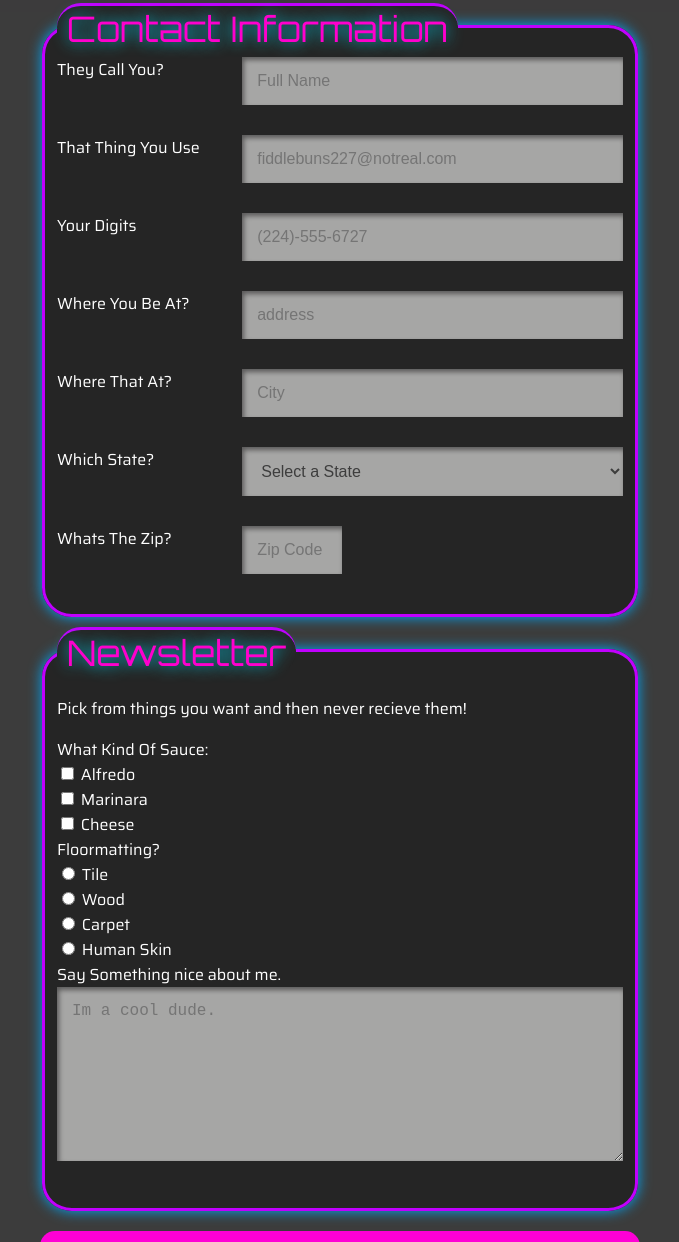
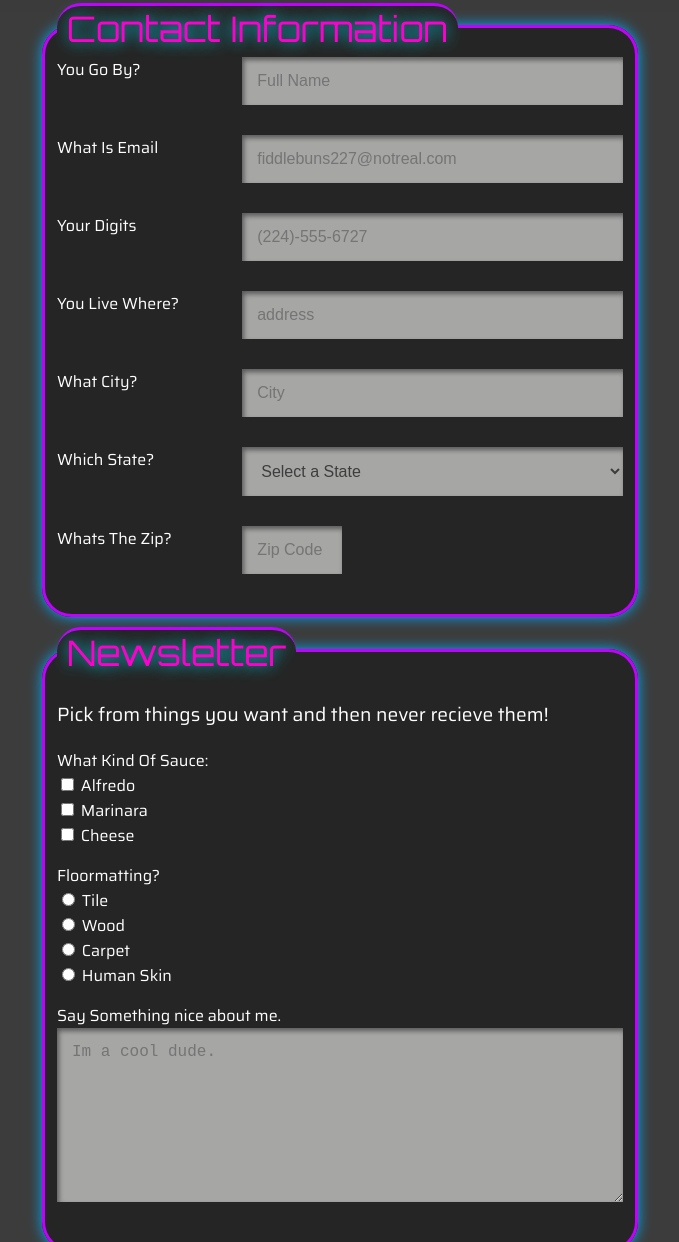
Before and after one commit to NationalThreatRaccoon/Unit-3-Project, a plain HTML site: page index.html in a window 1280 px wide. Shown: the part 196-1438 px from the top of the page, without its empty margins (300-979 px from the left). Drawn offline with Linux system fonts and the light colour scheme.

Commit message:
Another finish

```diff
--- a/css/style.css
+++ b/css/style.css
@@ -126,6 +126,13 @@ button:hover {
    margin-top: 10px;
  }
 
+.secondary p {
+  font-size: 1.2em;
+}
+
+.sec-new {
+  margin-top: 15px;
+}
 
 .copy {
   font-style: italic;
--- a/index.html
+++ b/index.html
@@ -20,12 +20,12 @@
         <legend>Contact Information</legend>
 
       <div class="flex-container">
-        <label class="label" for="name">They Call You?</label>
+        <label class="label" for="name">You Go By?</label>
         <input  type="text" id="name" name="full_name" placeholder="Full Name" required>
         </div>
 
       <div class="flex-container">
-        <label class="label" for="email">That Thing You Use</label>
+        <label class="label" for="email">What Is Email</label>
         <input  type="email" id="email" name="user_email" placeholder="fiddlebuns227@notreal.com" required>
         </div>
 
@@ -35,12 +35,12 @@
         </div>
 
       <div class="flex-container">
-        <label class="label" for="address">Where You Be At?</label>
+        <label class="label" for="address">You Live Where?</label>
         <input  type="text" id="address" name="street_address" placeholder="address">
         </div>
 
       <div class="flex-container">
-        <label class="label" for="city">Where That At?</label>
+        <label class="label" for="city">What City?</label>
         <input type="text" id="city" name="city" placeholder="City">
         </div>
 
@@ -112,6 +112,7 @@
         <legend>Newsletter</legend>
         <p>Pick from things you want and then never recieve them!</p>
 
+        <div class="sec-new">
         <label>What Kind Of Sauce:</label><br>
         <input type="checkbox" id="white" value="yummy" name="whitepasta_juice">
           <label for="white">Alfredo</label><br>
@@ -119,7 +120,9 @@
           <label for="red">Marinara</label><br>
           <input type="checkbox" id="yellow" value="yummy" name="cheesepasta_juice">
             <label for="yellow">Cheese</label><br>
+          </div>
 
+            <div class="sec-new">
         <label>Floormatting?</label><br>
           <input type="radio" id="tile" value="floors" name="floor">
           <label for="tile">Tile</label><br>
@@ -129,10 +132,12 @@
           <label for="carpet">Carpet</label><br>
           <input type="radio" id="skin" value="floors" name="floor">
           <label for="skin">Human Skin</label><br>
+          </div>
 
+          <div class="sec-new">
           <label for="talk">Say Something nice about me.</label>
           <textarea id="talk" name="talk" rows="8" cols="80" placeholder="Im a cool dude."></textarea>
-
+          </div>
 
 
       </fieldset>
```
